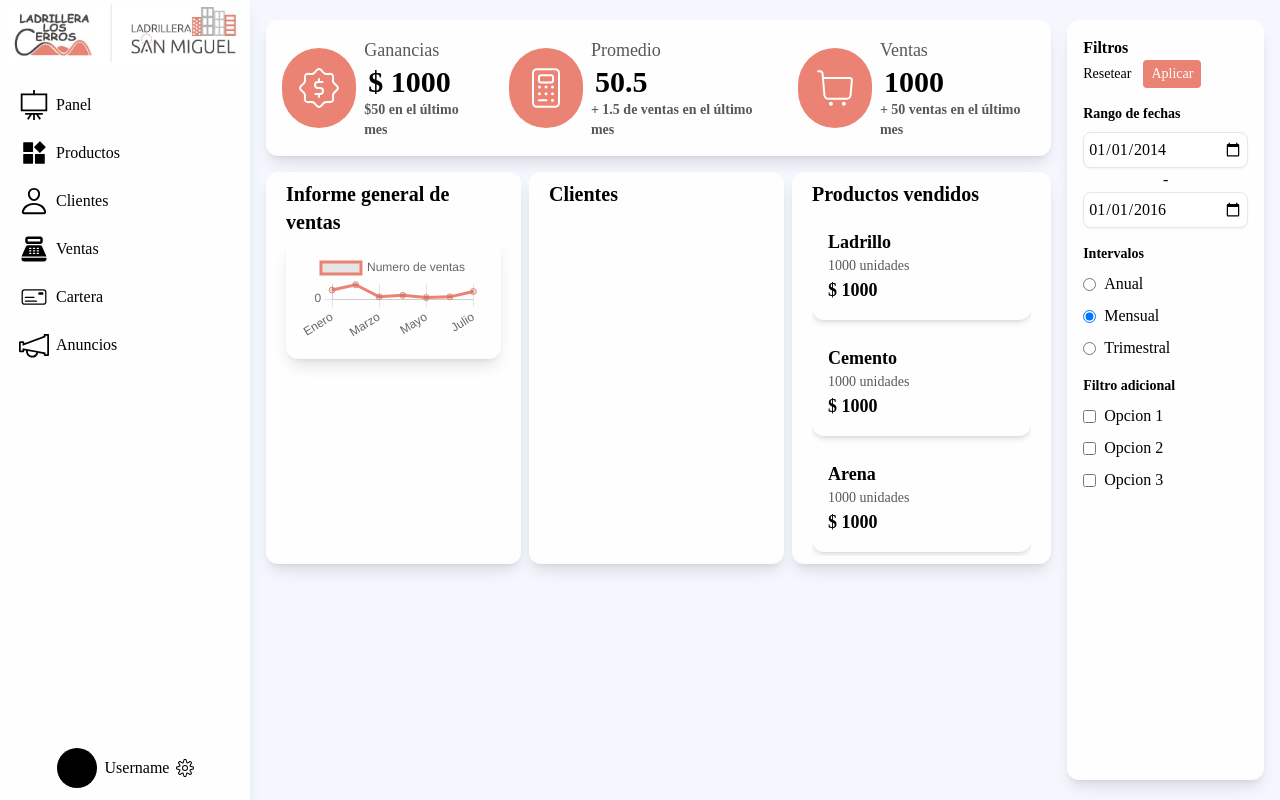
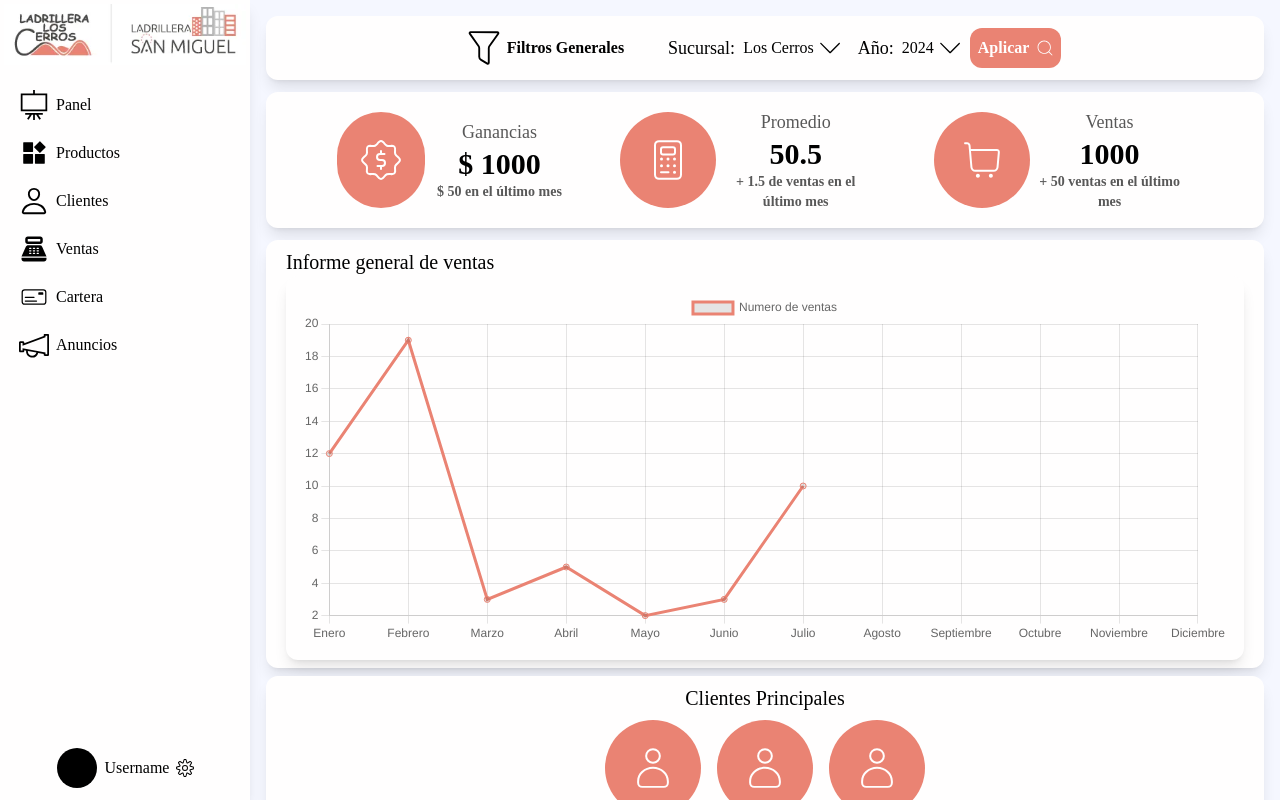
Before and after one commit to freddy320/LadrilleriaLosCerros, a React (Vite) app in the folder frontend/ladrilleriaLosCerros/: page /panel in a window 1280 px wide. Built offline with nearby package versions, Linux system fonts and the light colour scheme.

Commit message:
add configstyle

```diff
--- a/frontend/ladrilleriaLosCerros/src/components/Panel.jsx
+++ b/frontend/ladrilleriaLosCerros/src/components/Panel.jsx
@@ -1,119 +1,122 @@
-import { CiBadgeDollar, CiShoppingCart, CiCalculator1 } from "react-icons/ci";
-import { Children } from "react";
-import { Line } from "react-chartjs-2"
+import { CiBadgeDollar, CiShoppingCart, CiCalculator1, CiUser } from "react-icons/ci";
+import { PiBuildingApartmentThin } from "react-icons/pi";
+import { Line } from "react-chartjs-2";
 import { Chart as ChartJs, CategoryScale, LinearScale, PointElement, LineElement, Tooltip, Legend, Title } from "chart.js";
 import Filtros from "./panel/Filtros";
 ChartJs.register(CategoryScale, LinearScale, PointElement, LineElement, Tooltip, Legend, Title);
 
-
-
-const CardProduct = ({nombre,Unidades,totalRecaudo})=>{
-    return(
-        <div className="bg-contrast p-4 rounded-xl shadow-md">
-            <h3 className="font-bold text-lg">{nombre}</h3>
-            <p className="text-sm opacity-65">{Unidades}</p>
-            <h6 className="text-lg font-bold">{totalRecaudo}</h6>
-        </div>
-    )
-}
-
-
-const CardContainer = ({ children }) => {
-    return (
-        <div className="grid grid-cols-3 grid-cols-gridGraficts h-28">
-            {children}
-        </div>
-    )
-}
-
-
-
-
-
-
 const lineCharData = {
-    labels: ['Enero', 'Febrero', 'Marzo', 'Abril', 'Mayo', 'Junio', 'Julio'],
+    labels: ['Enero', 'Febrero', 'Marzo', 'Abril', 'Mayo', 'Junio', 'Julio','Agosto','Septiembre','Octubre','Noviembre','Diciembre'],
     datasets: [
         {
-
             label: 'Numero de ventas',
             data: [12, 19, 3, 5, 2, 3, 10],
             borderColor: "#EA8373",
         },
-
     ],
 }
 
-
 const LineChart = () => {
     return (
-        <div className="bg-contrast p-4 rounded-xl shadow-lg">
-            <Line data={lineCharData} />
+        <div className="bg-contrast p-4 rounded-xl shadow-lg h-96 w-full">
+            <Line data={lineCharData} options={{ responsive: true, maintainAspectRatio: false }} className="w-full" />
         </div>
     )
 }
 
 const ItemPanel = ({ title, resultText, result, icon }) => {
     return (
-        <div className='flex gap-2 items-center'>
-            <div className={`w-20 h-20 rounded-full flex items-center justify-center bg-themePage text-contrast`}>
+        <div className='flex gap-2 items-center justify-center'>
+            <div className={`w-24 h-24 p-1 rounded-full flex items-center justify-center bg-themePage text-contrast`}>
                 {icon}
             </div>
-            <div>
+            <div className="basis-36 text-center">
                 <h5 className="text-lg opacity-65">{title}</h5>
                 <h2 className="text-3xl font-extrabold px-1">{result}</h2>
-                <h6 className="text-sm opacity-65 font-bold">{resultText}</h6>
+                <h6 className="text-sm opacity-65 font-bold text-center">{resultText}</h6>
             </div>
+        </div>
+    )
+}
+
+const CardContainer = ({ title, children }) => {
+    return (
+        <div className="flex flex-col gap-2">
+            <header className="text-center">
+                <h2 className="text-xl font-medium">{title}</h2>
+            </header>
+            <div className="flex gap-4 justify-center">
+                {children}
+            </div>
+        </div>
+    )
+}
+
+const Card = ({ icon, name }) => {
+    return (
+        <div className="flex flex-col gap-1 justify-center items-center">
+            <div className="w-24 h-24 p-2 rounded-full flex items-center justify-center bg-themePage text-contrast">
+                {icon}
+            </div>
+            <h6 className="flex flex-col justify-center opacity-70">{name}</h6>
         </div>
     )
 }
 
 export default function Panel() {
     return (
-        <main className="flex h-full gap-4">
-            <div className="flex flex-col gap-4 w-4/5">
-                <section className='flex gap-8 justify-center bg-contrast p-4 rounded-xl shadow-lg'>
-                    <ItemPanel title="Ganancias" resultText="$50 en el último mes" result="$ 1000" icon={<CiBadgeDollar className="w-12 h-12" />} />
-                    <ItemPanel title="Promedio" resultText="+ 1.5 de ventas en el último mes" result="50.5" icon={<CiCalculator1 className="w-12 h-12" />} />
-                    <ItemPanel title="Ventas" resultText="+ 50 ventas en el último mes" result="1000" icon={<CiShoppingCart className="w-12 h-12" />} />
-                </section>
+        <main className=" grid p-2 gap-3 ">
 
+            <section className="bg-contrast p-3 rounded-xl shadow-lg">
+                <Filtros title={"Filtros Generales"}/>
+            </section>
 
-                <section className="grid grid-cols-gridGraficts grid-cols-1 gap-2">
-                <section className='grid grid-cols-2 gap-2'>
-                    <div className='bg-contrast px-5 py-2 rounded-xl shadow-lg'>
+            <section className='flex gap-8 flex-wrap justify-center bg-contrast p-4 rounded-xl shadow-lg'>
+                <ItemPanel title="Ganancias" resultText="$ 50 en el último mes" result="$ 1000" icon={<CiBadgeDollar className="w-12 h-12" />} />
+                <ItemPanel title="Promedio" resultText="+ 1.5 de ventas en el último mes" result="50.5" icon={<CiCalculator1 className="w-12 h-12" />} />
+                <ItemPanel title="Ventas" resultText="+ 50 ventas en el último mes" result="1000" icon={<CiShoppingCart className="w-12 h-12" />} />
+            </section>
+
+            <section className='grid grid-cols-1   2xl:grid-cols-gridMenuGraficts gap-2'>
+                <div className='bg-contrast px-5 py-2 rounded-xl shadow-lg grid'>
+                    <div>
                         <header className="flex justify-between items-baseline">
-                            <h2 className="font-extrabold text-xl">Informe general de ventas</h2>
+                            <h2 className=" text-xl font-medium">Informe general de ventas</h2>
                         </header>
-                        <div>
-                            <LineChart />
-                        </div>
+                        <LineChart/>
                     </div>
 
-                    <div className='bg-contrast px-5 py-2 rounded-xl shadow-lg'>
-                        <h2 className="font-semibold text-xl">Clientes</h2>
+                </div>
+
+                <div className='bg-contrast px-5 py-2 rounded-xl shadow-lg grid grid-rows-2 items-center gap-1'>
+                    <CardContainer title="Clientes Principales">
+                        <Card icon={<CiUser className="text-5xl" />} name="Cliente1" />
+                        <Card icon={<CiUser className="text-5xl" />} name="Cliente2" />
+                        <Card icon={<CiUser className="text-5xl" />} name="Cliente3" />
+                    </CardContainer>
+
+                    <CardContainer title="Productos Principales">
+                        <Card icon={<CiShoppingCart className="text-5xl" />} name="Producto1" />
+                        <Card icon={<CiShoppingCart className="text-5xl" />} name="Producto2" />
+                        <Card icon={<CiShoppingCart className="text-5xl" />} name="Producto3" />
+                    </CardContainer>
+                </div>
+            </section>
+
+            <footer className="bg-contrast shadow-xl rounded-xl flex gap-2 justify-center p-2">
+                <div className="flex items-center justify-center basis-20 opacity-50">
+                    <PiBuildingApartmentThin className="text-5xl" />
+                </div>
+                <div className="flex flex-col justify-center basis-60 opacity-50">
+                    <div className="grid grid-cols-2">
+                        <strong><h2>Nombre: </h2></strong> <h2>Sucursal</h2>
+                        <strong><h2>Direccioon: </h2></strong> <h2>xxx-xxx-xxx</h2>
+                        <strong><h2>Telefono: </h2></strong> <h2>xxx-xxx-xxx</h2>
+                        <strong><h2>Correo: </h2></strong> <h2>xxxx@xxxx.com</h2>
                     </div>
-                </section>
-                <section className="h-full bg-contrast px-5 py-2 rounded-xl shadow-lg">
-                    <header><h2 className="font-extrabold text-xl">Productos vendidos</h2></header>
-                    <div className="grid gap-2 overflow-y-scroll py-1">
 
-                            <CardProduct nombre="Ladrillo" Unidades="1000 unidades" totalRecaudo="$ 1000" />
-                            <CardProduct nombre="Cemento" Unidades="1000 unidades" totalRecaudo="$ 1000" />
-                            <CardProduct nombre="Arena" Unidades="1000 unidades" totalRecaudo="$ 1000" />
-                    </div>
-                </section>
-                </section>
-
-            </div>
-
-
-            <section className="w-1/5 bg-contrast p-4 rounded-xl shadow-lg">
-            <h3 className="font-bold text-base">Filtros</h3>
-                <Filtros />
-            </section>
+                </div>
+            </footer>
         </main>
-
-
     )
 }
--- a/frontend/ladrilleriaLosCerros/src/components/menu.jsx
+++ b/frontend/ladrilleriaLosCerros/src/components/menu.jsx
@@ -42,7 +42,7 @@ export function Menu() {
           <div className='flex gap-2 items-center'>Username <CiSettings  className='scale-150'/></div>
         </footer>
       </aside>
-      <section className='flex flex-col gap-2 px-4 py-5'>
+      <section className='overflow-scroll p-2'>
        <Panel />
       </section>
     </main>
--- a/frontend/ladrilleriaLosCerros/src/components/panel/Filtros.jsx
+++ b/frontend/ladrilleriaLosCerros/src/components/panel/Filtros.jsx
@@ -1,102 +1,78 @@
-export default function Filtros() {
-    return (
-        <div>
-            {/* Header */}
-            <div className="flex justify-between items-center mb-4">
-                <div className="flex gap-3">
-                    <button className="text-sm hover:underline">Resetear</button>
-                    <button className="text-sm bg-themePage text-white px-2 py-1 rounded hover:bg-themePage/80">
-                        Aplicar
-                    </button>
-                </div>
-            </div>
-
-            {/* Date Range */}
-            <div className="mb-4">
-                <label className="block font-semibold text-sm mb-2">Rango de fechas</label>
-                <div className="flex flex-col">
-                    <input
-                        type="date"
-                        className="border p-1 rounded-lg w-full shadow-sm"
-                        defaultValue="2014-01-01"
-                    />
-                    <span className="text-center">-</span>
-                    <input
-                        type="date"
-                        className="border p-1 rounded-lg w-full shadow-sm"
-                        defaultValue="2016-01-01"
-                    />
-                </div>
-            </div>
-
-            {/* Interval */}
-            <div className="mb-4">
-                <label className="block font-semibold text-sm mb-2">Intervalos</label>
-                <div className="flex flex-col gap-2">
-                    <label className="flex items-center">
-                        <input
-                            type="radio"
-                            name="interval"
-                            value="anual"
-                            className="mr-2"
-                        />
-                        Anual
-                    </label>
-                    <label className="flex items-center">
-                        <input
-                            type="radio"
-                            name="interval"
-                            value="mensual"
-                            className="mr-2"
-                            defaultChecked
-                        />
-                        Mensual
-                    </label>
-                    <label className="flex items-center">
-                        <input
-                            type="radio"
-                            name="interval"
-                            value="trimestral"
-                            className="mr-2"
-                        />
-                        Trimestral
-                    </label>
-                </div>
-            </div>
-
-            {/* Filtro adicional */}
-            <div>
-                <label className="block font-semibold text-sm mb-2">Filtro adicional</label>
-                <div className="flex flex-col gap-2">
-                    <label className="flex items-center">
-                        <input
-                            type="checkbox"
-                            name="filtro_adicional"
-                            className="mr-2"
-                        />
-                        Opcion 1
-                    </label>
-                    <label className="flex items-center">
-                        <input
-                            type="checkbox"
-                            name="filtro_adicional"
-                            className="mr-2"
-
-                        />
-                        Opcion 2
-                    </label>
-                    <label className="flex items-center">
-                        <input
-                            type="checkbox"
-                            name="filtro_adicional"
-                            className="mr-2"
-                        />
-                        Opcion 3
-                    </label>
-                </div>
-            </div>
+import { useState } from "react";
+import { CiSearch } from "react-icons/ci";
+import { CiFilter } from "react-icons/ci";
+import { SlArrowDown } from "react-icons/sl";
 
 
+
+const Combobox = ({ title, options ,defaultValue}) => {
+    const [isOpen, setIsOpen] = useState(false);
+    const [selectedOption, setSelectedOption] = useState(defaultValue);
+
+    const toggleDropdown = () => {
+      setIsOpen(!isOpen);
+    };
+
+    const selectOption = (option) => {
+      setSelectedOption(option);
+      setIsOpen(false);
+    };
+
+    return (
+      <div className="relative flex items-center">
+        <header className="px-2 text-lg">
+            <h4>{title}: </h4>
+        </header>
+        <div className="basis-64 relative">
+        <button
+          onClick={toggleDropdown}
+          className="flex gap-2 items-center justify-center"
+        >
+          {selectedOption} <SlArrowDown className="scale-125" />
+        </button>
+
+        {isOpen && (
+          <ul className="absolute bg-white shadow-lg rounded-lg mt-0.5 w-full z-10">
+            {options.map((option, index) => (
+              <li
+                key={index}
+                onClick={() => selectOption(option)}
+                className="p-2 transition duration-500 hover:bg-themePage hover:text-white cursor-pointer"
+              >
+                {option}
+              </li>
+            ))}
+          </ul>
+        )}
         </div>
+      </div>
+    );
+  };
+
+export default function Filtros({ title }) {
+    const handleSubmit = (e) => {
+        e.preventDefault();
+    }
+
+    return (
+        <main className="">
+            <section className="flex justify-center gap-9">
+                <header className="flex gap-2 justify-center items-center">
+                    <h2 className="text-center"><CiFilter className="scale-150 text-3xl"/></h2>
+                    <h2 className="text-base font-semibold text-center">{title}</h2>
+                </header>
+                <form className="" onSubmit={handleSubmit}>
+                    <div className="flex gap-3">
+                        <Combobox title="Sucursal" options={['San Miguel']} defaultValue="Los Cerros" />
+                        <Combobox title="Año" options={['2021', '2022', '2023']} defaultValue="2024" />
+                        <button className="bg-themePage rounded-xl p-2 flex gap-2 items-center justify-center  text-contrast
+                            hover:bg-themePageDark hover:text-contrast focus:outline-none font-semibold
+                        ">
+                            Aplicar <CiSearch  className="font-semibold scale-125"/>
+                        </button>
+                    </div>
+                </form>
+            </section>
+        </main>
     );
 }
--- a/frontend/ladrilleriaLosCerros/tailwind.config.js
+++ b/frontend/ladrilleriaLosCerros/tailwind.config.js
@@ -20,11 +20,13 @@ export default {
 
       gridTemplateColumns: {
         'home': '250px 1fr',
-        'gridGraficts': '2fr 1fr',
+        'gridGraficts': '4fr 1fr',
+
+        'gridMenuGraficts': '4fr 1fr'
       },
 
       gridTemplateRows: {
-        'graficsPanel': '350px 1fr',
+        'graficsPanel': '0.4fr 1fr 8fr 0.5fr'
       },
     },
   },
```
